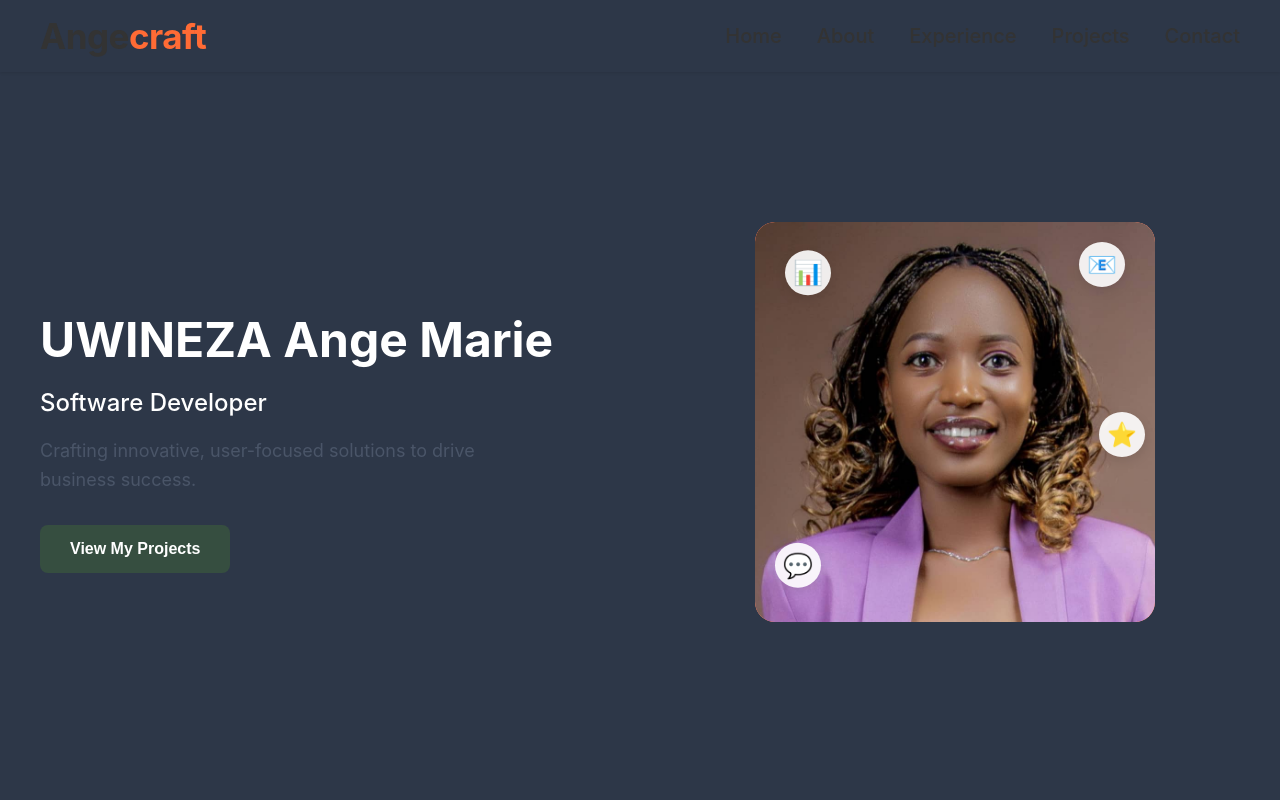
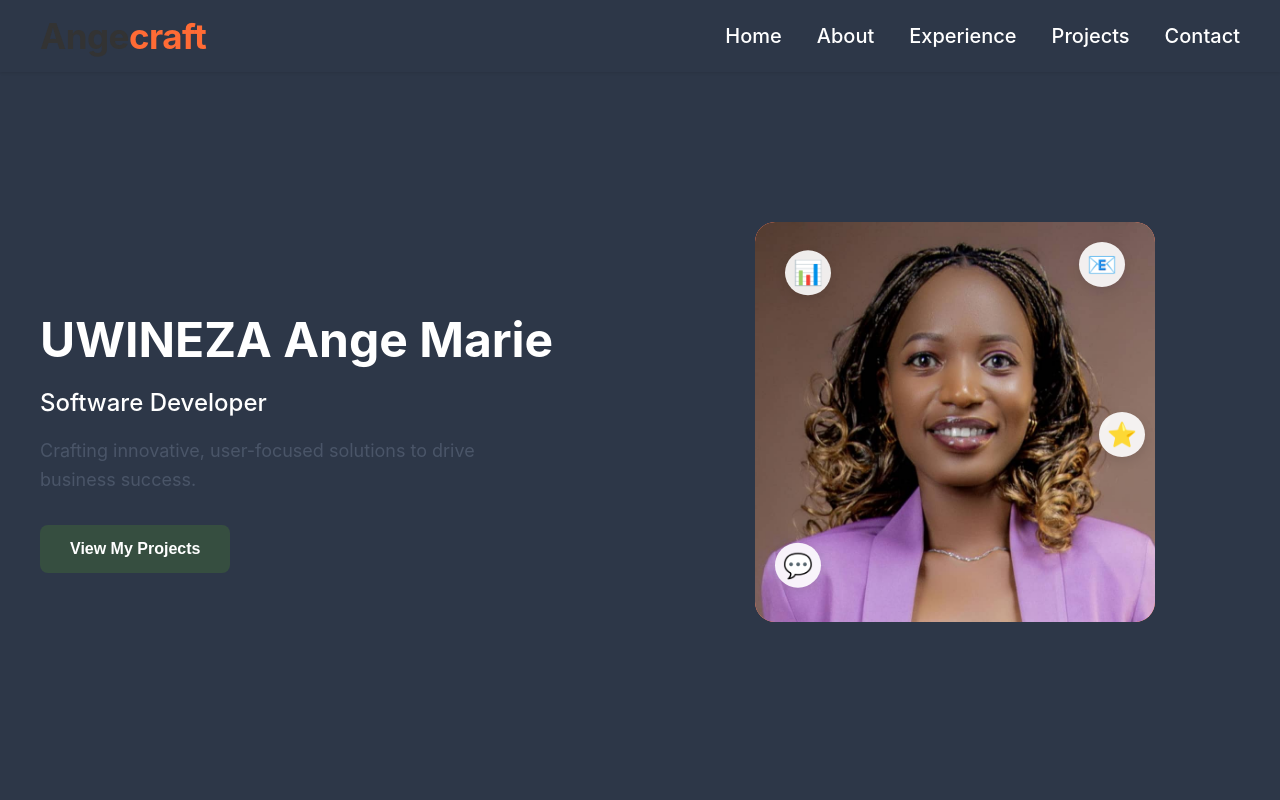
Before and after one commit to Angemarie-coder/portfolio-nextjs, a React (Create React App) app: page / in a window 1280 px wide. Shown: the top 800 px of the page. Built offline with nearby package versions, Linux system fonts and the light colour scheme.

Commit message:
changed the header text links to white

```diff
--- a/src/styles/header.css
+++ b/src/styles/header.css
@@ -29,7 +29,7 @@
 
 .nav a {
   text-decoration: none;
-  color: #333;
+  color: #fff;
   font-weight: 500;
   font-size: 20px;
   transition: color 0.2s ease;
```
